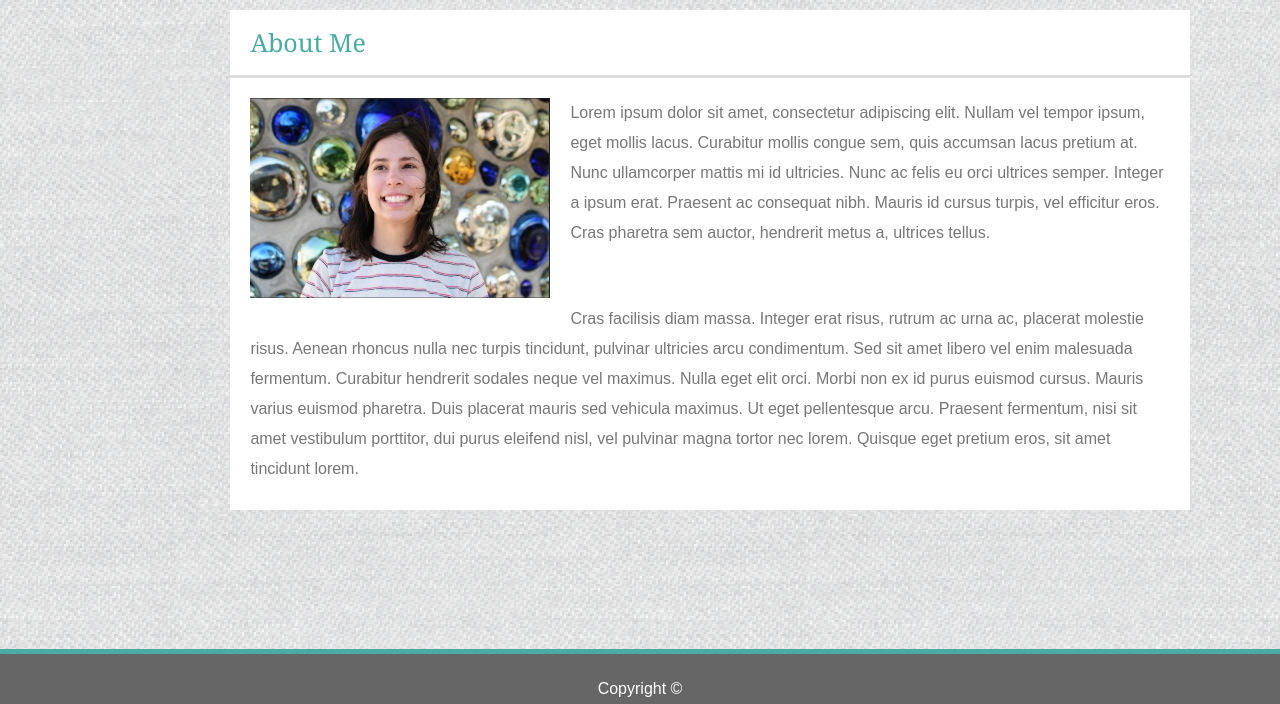
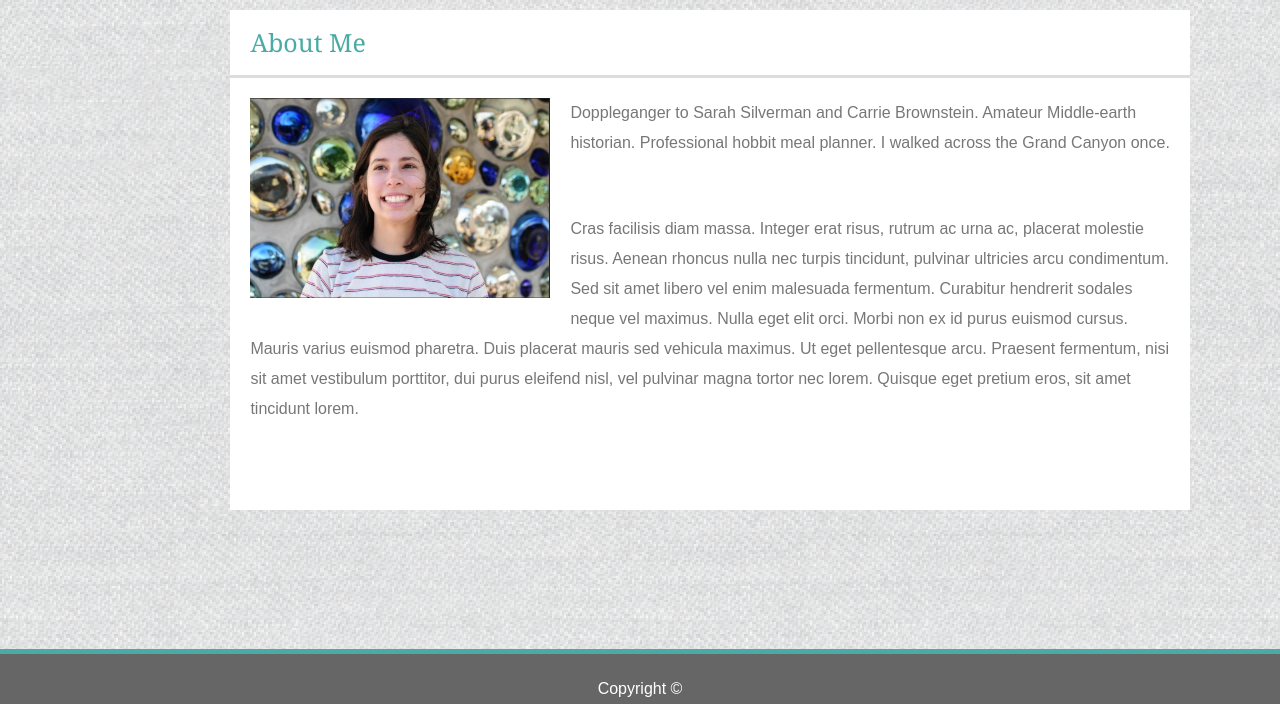
Before and after one commit to bonnie-bee/Basic-Portfolio, a plain HTML site: page index.html in a window 1280 px wide. Shown: the part 96-800 px from the top of the page. Drawn offline with Linux system fonts and the light colour scheme.

Commit message:
some bio

```diff
--- a/index.html
+++ b/index.html
@@ -24,7 +24,7 @@
             <h1 id="me">About Me</h1>
             <div id="prof1"></div>
             <!--<img class="prof1" src="assets/images/profPic.jpg" alt="Bonnie smiles while looking off to the side">-->
-            <p id="p1">Lorem ipsum dolor sit amet, consectetur adipiscing elit. Nullam vel tempor ipsum, eget mollis lacus. Curabitur mollis congue sem, quis accumsan lacus pretium at. Nunc ullamcorper mattis mi id ultricies. Nunc ac felis eu orci ultrices semper. Integer a ipsum erat. Praesent ac consequat nibh. Mauris id cursus turpis, vel efficitur eros. Cras pharetra sem auctor, hendrerit metus a, ultrices tellus.</p>
+            <p id="p1">Doppleganger to <a href = "http://celebmafia.com/wp-content/uploads/2017/10/sarah-silverman-i-love-you-america-with-sarah-silverman-premiere-in-los-angeles-3.jpg" target = "_blank">Sarah Silverman</a> and <a href = "http://www.trbimg.com/img-5578c0d1/turbine/la-et-st-carrie-brownstein-portlandia-emmys-20150610" target = "_blank"><b>Carrie Brownstein</b></a>. Amateur Middle-earth historian. Professional hobbit meal planner. I walked across the Grand Canyon once.</p>
             <br>
             <p id="p2">Cras facilisis diam massa. Integer erat risus, rutrum ac urna ac, placerat molestie risus. Aenean rhoncus nulla nec turpis tincidunt, pulvinar ultricies arcu condimentum. Sed sit amet libero vel enim malesuada fermentum. Curabitur hendrerit sodales neque vel maximus. Nulla eget elit orci. Morbi non ex id purus euismod cursus. Mauris varius euismod pharetra. Duis placerat mauris sed vehicula maximus. Ut eget pellentesque arcu. Praesent fermentum, nisi sit amet vestibulum porttitor, dui purus eleifend nisl, vel pulvinar magna tortor nec lorem. Quisque eget pretium eros, sit amet tincidunt lorem.</p>
 
```
